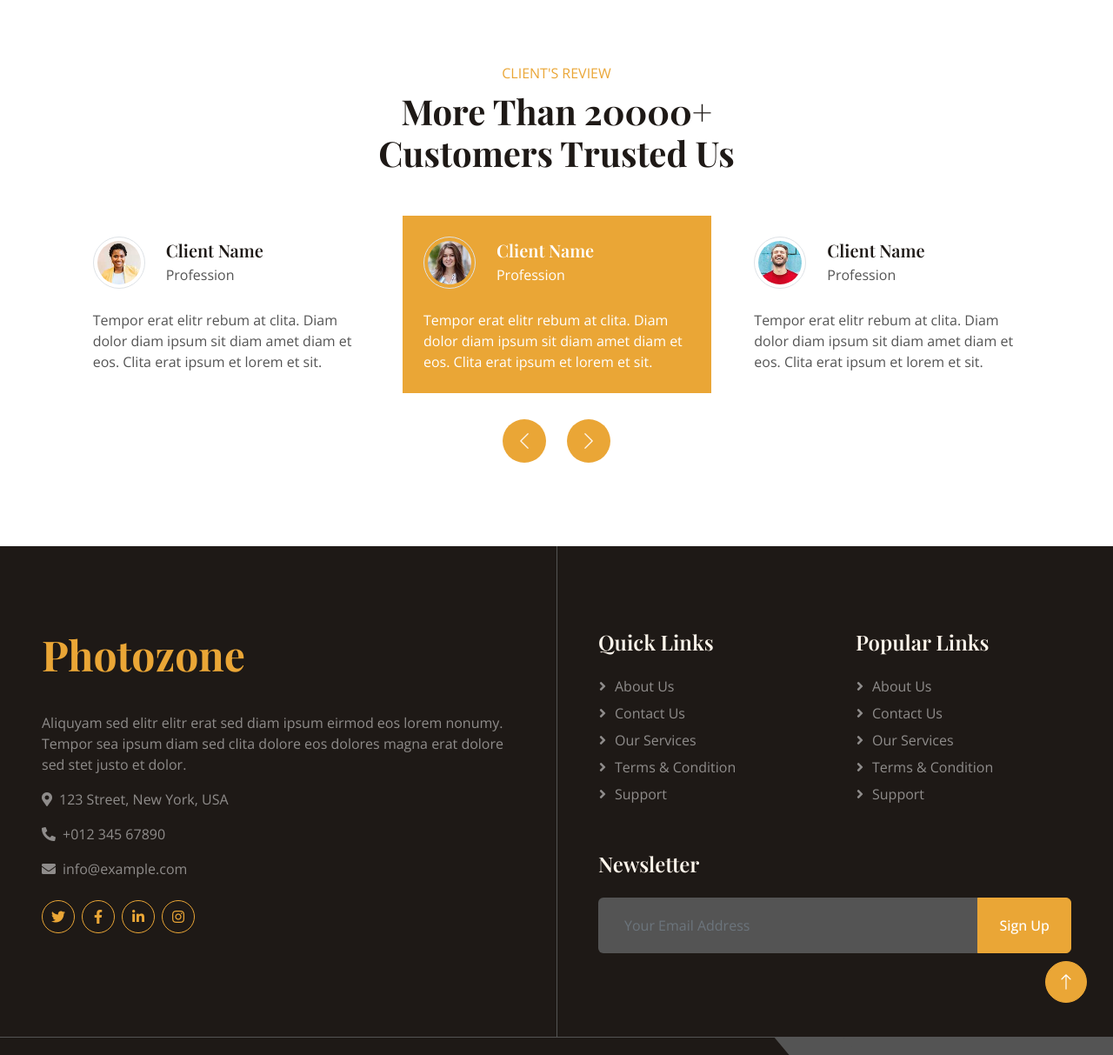
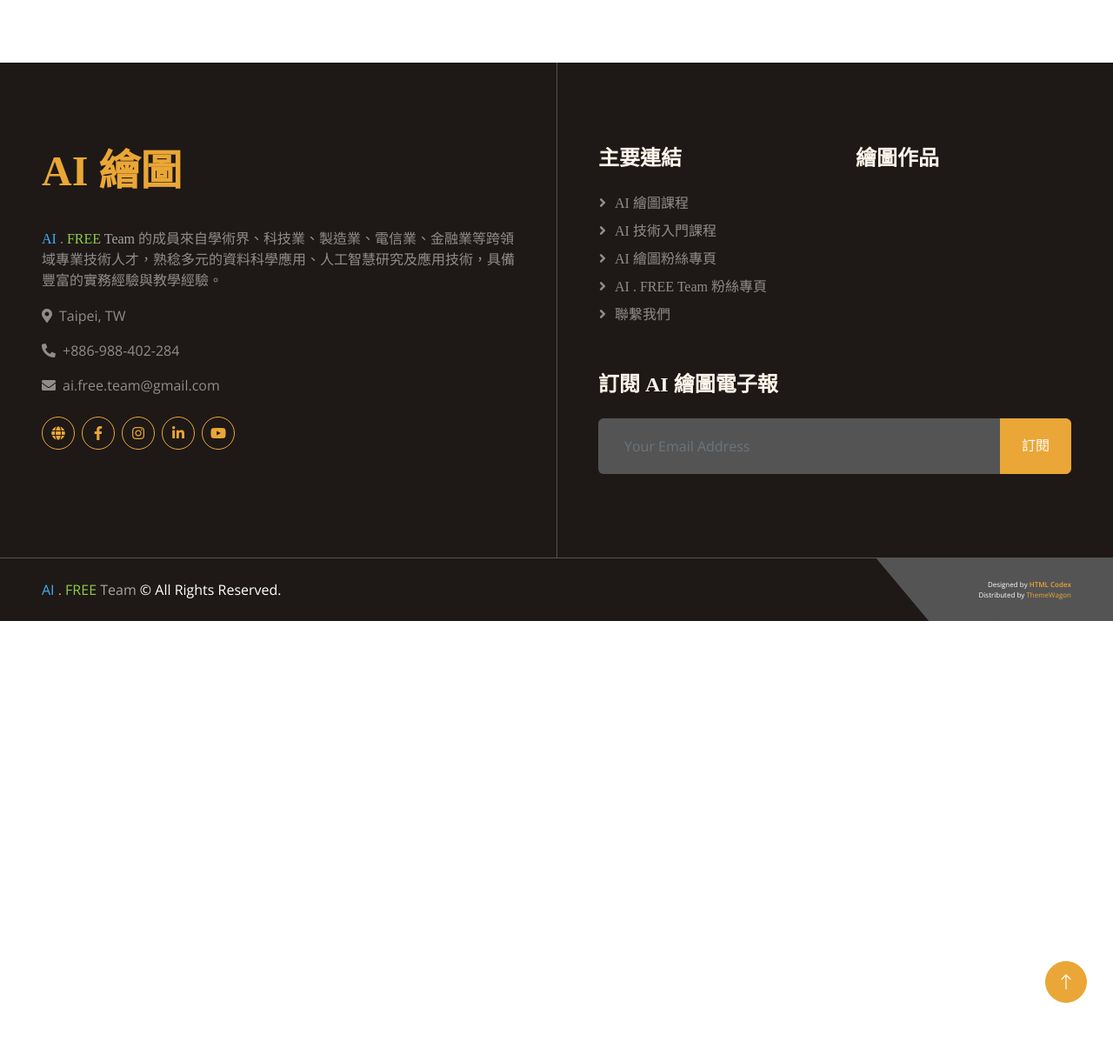
Before and after one commit to ai-art-master/ai-art-master.github.io, a Jekyll site: the page index.html, which Jekyll copies as it is, in a window 1280 px wide and 1400 px high, scrolled down 4383 px, cut to the strip 187-1400 px from the top of the window. Shown: the whole strip at 87% size. Built offline with Jekyll 4.4.1, drawn with Linux system fonts in a browser that asks for light colours; nearby versions of some CDN libraries; some of the changed text lies outside the part shown.

Commit message:
Update index.html

```diff
--- a/index.html
+++ b/index.html
@@ -98,7 +98,7 @@
                             data-src="https://www.youtube.com/embed/LFcj78cp8Bg" data-bs-target="#videoModal">
                             <span></span>
                         </button>
-                        <h5 class="ms-4 mb-0 d-none d-sm-block">Watch Video 網站建置中...</h5>
+                        <h5 class="ms-4 mb-0 d-none d-sm-block" style="font-family:Microsoft JhengHei">介紹影片</h5>
                     </div>
                 </div>
                 <div class="col-lg-6 animated fadeIn">
@@ -155,10 +155,14 @@
                 <div class="col-lg-6 wow fadeInUp" data-wow-delay="0.1s">
                     <div class="row g-3 img-twice position-relative h-100">
                         <div class="col-6">
-                            <img class="img-fluid bg-light p-3" src="img/about-1.jpg" alt="">
+                            <a class="project-title h5 mb-0" href="img/about-1.jpg" data-lightbox="project">
+                                <img class="img-fluid bg-light p-3" src="img/about-1.jpg" alt="">
+                            </a>
                         </div>
                         <div class="col-6 align-self-end">
-                            <img class="img-fluid bg-light p-3" src="img/about-2.jpg" alt="">
+                            <a class="project-title h5 mb-0" href="img/about-2.jpg" data-lightbox="project">
+                                <img class="img-fluid bg-light p-3" src="img/about-2.jpg" alt="">
+                            </a>
                         </div>
                     </div>
                 </div>
@@ -304,17 +308,19 @@
                     <div class="row g-3">
                         <div class="col-12">
                             <div class="project-item">
+                                <a href="img/project-5.jpg" data-lightbox="project">
                                 <img class="img-fluid" src="img/project-5.jpg" alt="">
-                                <a class="project-title h5 mb-0" href="img/project-5.jpg" data-lightbox="project" style="font-family:Microsoft JhengHei">
-                                    二次元插畫
+                                <font class="project-title h5 mb-0" style="font-family:Microsoft JhengHei">
+                                    二次元插畫</font>
                                 </a>
                             </div>
                         </div>
                         <div class="col-12">
                             <div class="project-item">
+                                <a href="img/project-1.jpg" data-lightbox="project">
                                 <img class="img-fluid" src="img/project-1.jpg" alt="">
-                                <a class="project-title h5 mb-0" href="img/project-1.jpg" data-lightbox="project" style="font-family:Microsoft JhengHei">
-                                    Logo 設計
+                                <font class="project-title h5 mb-0" style="font-family:Microsoft JhengHei">
+                                    Logo 設計</font>
                                 </a>
                             </div>
                         </div>
@@ -324,17 +330,19 @@
                     <div class="row g-3">
                         <div class="col-12">
                             <div class="project-item">
+                                <a href="img/project-2.jpg" data-lightbox="project">
                                 <img class="img-fluid" src="img/project-2.jpg" alt="">
-                                <a class="project-title h5 mb-0" href="img/project-2.jpg" data-lightbox="project" style="font-family:Microsoft JhengHei">
-                                    視覺藝術
+                                <font class="project-title h5 mb-0" style="font-family:Microsoft JhengHei">
+                                    視覺藝術</font>
                                 </a>
                             </div>
                         </div>
                         <div class="col-12">
                             <div class="project-item">
+                                <a href="img/project-6.jpg" data-lightbox="project">
                                 <img class="img-fluid" src="img/project-6.jpg" alt="">
-                                <a class="project-title h5 mb-0" href="img/project-6.jpg" data-lightbox="project" style="font-family:Microsoft JhengHei">
-                                    人像封面
+                                <font class="project-title h5 mb-0" style="font-family:Microsoft JhengHei">
+                                    人像封面</font>
                                 </a>
                             </div>
                         </div>
@@ -344,17 +352,19 @@
                     <div class="row g-3">
                         <div class="col-12">
                             <div class="project-item">
+                                <a href="img/project-3.jpg" data-lightbox="project">
                                 <img class="img-fluid" src="img/project-3.jpg" alt="">
-                                <a class="project-title h5 mb-0" href="img/project-3.jpg" data-lightbox="project" style="font-family:Microsoft JhengHei">
-                                    機甲戰士
+                                <font class="project-title h5 mb-0" style="font-family:Microsoft JhengHei">
+                                    機甲戰士</font>
                                 </a>
                             </div>
                         </div>
                         <div class="col-12">
                             <div class="project-item">
+                                <a href="img/project-7.jpg" data-lightbox="project">
                                 <img class="img-fluid" src="img/project-7.jpg" alt="">
-                                <a class="project-title h5 mb-0" href="img/project-7.jpg" data-lightbox="project" style="font-family:Microsoft JhengHei">
-                                    唯美主題
+                                <font class="project-title h5 mb-0" style="font-family:Microsoft JhengHei">
+                                    唯美主題</font>
                                 </a>
                             </div>
                         </div>
@@ -364,17 +374,19 @@
                     <div class="row g-3">
                         <div class="col-12">
                             <div class="project-item">
+                                <a href="img/project-4.jpg" data-lightbox="project">
                                 <img class="img-fluid" src="img/project-4.jpg" alt="">
-                                <a class="project-title h5 mb-0" href="img/project-4.jpg" data-lightbox="project" style="font-family:Microsoft JhengHei">
-                                    室內設計
+                                <font class="project-title h5 mb-0" style="font-family:Microsoft JhengHei">
+                                    室內設計</font>
                                 </a>
                             </div>
                         </div>
                         <div class="col-12">
                             <div class="project-item">
+                                <a href="img/project-8.jpg" data-lightbox="project">
                                 <img class="img-fluid" src="img/project-8.jpg" alt="">
-                                <a class="project-title h5 mb-0" href="img/project-8.jpg" data-lightbox="project" style="font-family:Microsoft JhengHei">
-                                    秘境探險
+                                <font class="project-title h5 mb-0" style="font-family:Microsoft JhengHei">
+                                    秘境探險</font>
                                 </a>
                             </div>
                         </div>
@@ -408,9 +420,9 @@
                             </div>
                             <p style="font-family:Microsoft JhengHei">本課程以平易近人的方式介紹 AI 繪圖工具的使用技巧，適時說明 AI 的基本概念，以解答圍繞著 AI 的迷思，同時討論正確使用 AI 繪圖工具與資料的注意事項。</p>
                             <div class="d-flex">
-                                <a class="btn btn-square btn-outline-primary rounded-circle me-2" href=""><i class="fab fa-facebook-f"></i></a>
-                                <a class="btn btn-square btn-outline-primary rounded-circle me-2" href=""><i class="fab fa-twitter"></i></a>
-                                <a class="btn btn-square btn-outline-primary rounded-circle me-2" href=""><i class="fab fa-instagram"></i></a>
+                                <a class="btn btn-square btn-outline-primary rounded-circle me-2" href="https://hahow.in/cr/ai-art-master" target="_blank"><i class="fas fa-globe"></i></a>
+                                <a class="btn btn-square btn-outline-primary rounded-circle me-2" href="https://www.facebook.com/aifreegallery" target="_blank"><i class="fab fa-facebook-f"></i></a>
+                                <a class="btn btn-square btn-outline-primary rounded-circle me-2" href="https://www.instagram.com/aifreegallery/" target="_blank"><i class="fab fa-instagram"></i></a>
                             </div>
                         </div>
                     </div>
@@ -431,9 +443,9 @@
                             </div>
                             <p style="font-family:Microsoft JhengHei">AI 正是近年來最具代表性的科技話題，而且也是許多人想要發展卻無從下手的領域。因此，本課程將鎖定 AI 初學者，從零打造人工智慧斜槓人才。</p>
                             <div class="d-flex">
-                                <a class="btn btn-square btn-outline-primary rounded-circle me-2" href=""><i class="fab fa-facebook-f"></i></a>
-                                <a class="btn btn-square btn-outline-primary rounded-circle me-2" href=""><i class="fab fa-twitter"></i></a>
-                                <a class="btn btn-square btn-outline-primary rounded-circle me-2" href=""><i class="fab fa-instagram"></i></a>
+                                <a class="btn btn-square btn-outline-primary rounded-circle me-2" href="https://hahow.in/cr/slashie-ai-free-team" target="_blank"><i class="fas fa-globe"></i></a>
+                                <a class="btn btn-square btn-outline-primary rounded-circle me-2" href="https://www.facebook.com/aifreeteam" target="_blank"><i class="fab fa-facebook-f"></i></a>
+                                <a class="btn btn-square btn-outline-primary rounded-circle me-2" href="https://www.instagram.com/aifreeteam/" target="_blank"><i class="fab fa-instagram"></i></a>
                             </div>
                         </div>
                     </div>
@@ -454,9 +466,9 @@
                             </div>
                             <p style="font-family:Microsoft JhengHei">課程籌辦中，預計6月中開放報名，7月底開課。</p>
                             <div class="d-flex">
-                                <a class="btn btn-square btn-outline-primary rounded-circle me-2" href=""><i class="fab fa-facebook-f"></i></a>
-                                <a class="btn btn-square btn-outline-primary rounded-circle me-2" href=""><i class="fab fa-twitter"></i></a>
-                                <a class="btn btn-square btn-outline-primary rounded-circle me-2" href=""><i class="fab fa-instagram"></i></a>
+                                <a class="btn btn-square btn-outline-primary rounded-circle me-2" href="https://hahow.in/cr/ai-art-master" target="_blank"><i class="fas fa-globe"></i></a>
+                                <a class="btn btn-square btn-outline-primary rounded-circle me-2" href="https://www.facebook.com/aifreegallery" target="_blank"><i class="fab fa-facebook-f"></i></a>
+                                <a class="btn btn-square btn-outline-primary rounded-circle me-2" href="https://www.instagram.com/aifreegallery/" target="_blank"><i class="fab fa-instagram"></i></a>
                             </div>
                         </div>
                     </div>
@@ -477,9 +489,9 @@
                             </div>
                             <p>提供各風格主題：設計/修圖/創作/藝術等服務。</p>
                             <div class="d-flex">
-                                <a class="btn btn-square btn-outline-primary rounded-circle me-2" href=""><i class="fab fa-facebook-f"></i></a>
-                                <a class="btn btn-square btn-outline-primary rounded-circle me-2" href=""><i class="fab fa-twitter"></i></a>
-                                <a class="btn btn-square btn-outline-primary rounded-circle me-2" href=""><i class="fab fa-instagram"></i></a>
+                                <a class="btn btn-square btn-outline-primary rounded-circle me-2" href="https://hahow.in/cr/ai-art-master" target="_blank"><i class="fas fa-globe"></i></a>
+                                <a class="btn btn-square btn-outline-primary rounded-circle me-2" href="https://www.facebook.com/aifreegallery" target="_blank"><i class="fab fa-facebook-f"></i></a>
+                                <a class="btn btn-square btn-outline-primary rounded-circle me-2" href="https://www.instagram.com/aifreegallery/" target="_blank"><i class="fab fa-instagram"></i></a>
                             </div>
                         </div>
                     </div>
@@ -491,7 +503,7 @@
 
 
     <!-- Testimonial Start -->
-    <div class="container-xxl py-5">
+    <!-- <div class="container-xxl py-5">
         <div class="container">
             <div class="text-center mx-auto mb-5 wow fadeInUp" data-wow-delay="0.1s" style="max-width: 500px;">
                 <p class="text-primary text-uppercase mb-2">Client's Review</p>
@@ -540,7 +552,7 @@
                 </div>
             </div>
         </div>
-    </div>
+    </div> -->
     <!-- Testimonial End -->
 
 
@@ -548,44 +560,50 @@
     <div class="container-fluid footer position-relative bg-dark text-white-50 mt-5 py-5 px-4 px-lg-5 wow fadeIn" data-wow-delay="0.1s">
         <div class="row g-5 py-5">
             <div class="col-lg-6 pe-lg-5">
-                <a href="index.html" class="navbar-brand">
-                    <h1 class="display-5 text-primary">Photozone</h1>
+                <a href="" class="navbar-brand">
+                    <h1 class="display-5 text-primary" style="font-family:Microsoft JhengHei">AI 繪圖</h1>
                 </a>
-                <p>Aliquyam sed elitr elitr erat sed diam ipsum eirmod eos lorem nonumy. Tempor sea ipsum diam  sed clita dolore eos dolores magna erat dolore sed stet justo et dolor.</p>
-                <p><i class="fa fa-map-marker-alt me-2"></i>123 Street, New York, USA</p>
-                <p><i class="fa fa-phone-alt me-2"></i>+012 345 67890</p>
-                <p><i class="fa fa-envelope me-2"></i>info@example.com</p>
+                <p style="font-family:Microsoft JhengHei"><font style="color:#3fb0f0">AI</font> . <font style="color:#8dcd49">FREE</font> <font style="color:#a5a5a5">Team</font> 的成員來自學術界、科技業、製造業、電信業、金融業等跨領域專業技術人才，熟稔多元的資料科學應用、人工智慧研究及應用技術，具備豐富的實務經驗與教學經驗。</p>
+                <p><i class="fa fa-map-marker-alt me-2"></i>Taipei, TW</p>
+                <p><i class="fa fa-phone-alt me-2"></i>+886-988-402-284</p>
+                <p><i class="fa fa-envelope me-2"></i>ai.free.team@gmail.com</p>
                 <div class="d-flex justify-content-start mt-4">
-                    <a class="btn btn-square btn-outline-primary rounded-circle me-2" href="#"><i class="fab fa-twitter"></i></a>
-                    <a class="btn btn-square btn-outline-primary rounded-circle me-2" href="#"><i class="fab fa-facebook-f"></i></a>
-                    <a class="btn btn-square btn-outline-primary rounded-circle me-2" href="#"><i class="fab fa-linkedin-in"></i></a>
-                    <a class="btn btn-square btn-outline-primary rounded-circle me-2" href="#"><i class="fab fa-instagram"></i></a>
+                    <a class="btn btn-square btn-outline-primary rounded-circle me-2" href="https://ai-free-team.github.io/" target="_blank"><i class="fas fa-globe"></i></a>
+                    <a class="btn btn-square btn-outline-primary rounded-circle me-2" href="https://www.facebook.com/aifreeteam" target="_blank"><i class="fab fa-facebook-f"></i></a>
+                    <a class="btn btn-square btn-outline-primary rounded-circle me-2" href="https://www.instagram.com/aifreeteam/" target="_blank"><i class="fab fa-instagram"></i></a>
+                    <a class="btn btn-square btn-outline-primary rounded-circle me-2" href="https://www.linkedin.com/company/ai-free-team/" target="_blank"><i class="fab fa-linkedin-in"></i></a>
+                    <a class="btn btn-square btn-outline-primary rounded-circle me-2" href="https://www.youtube.com/@ai.freeteam515" target="_blank"><i class="fab fa-youtube"></i></a>
                 </div>
             </div>
             <div class="col-lg-6 ps-lg-5">
                 <div class="row g-5">
                     <div class="col-sm-6">
-                        <h4 class="text-light mb-4">Quick Links</h4>
-                        <a class="btn btn-link" href="">About Us</a>
+                        <h4 class="text-light mb-4" style="font-family:Microsoft JhengHei">主要連結</h4>
+                        <a class="btn btn-link" target="_blank" href="https://hahow.in/cr/ai-art-master" style="font-family:Microsoft JhengHei">AI 繪圖課程</a>
+                        <a class="btn btn-link" target="_blank" href="https://hahow.in/cr/slashie-ai-free-team" style="font-family:Microsoft JhengHei">AI 技術入門課程</a>
+                        <a class="btn btn-link" target="_blank" href="https://www.facebook.com/aifreegallery" style="font-family:Microsoft JhengHei">AI 繪圖粉絲專頁</a>
+                        <a class="btn btn-link" target="_blank" href="https://www.facebook.com/aifreeteam" style="font-family:Microsoft JhengHei">AI . FREE Team 粉絲專頁</a>
+                        <a class="btn btn-link" href="mailto:ai.free.team@gmail.com" style="font-family:Microsoft JhengHei">聯繫我們</a>
+                    </div>
+                    <div class="col-sm-6">
+                        <h4 class="text-light mb-4" style="font-family:Microsoft JhengHei">繪圖作品</h4>
+                        <!-- <a class="btn btn-link" href="">About Us</a>
                         <a class="btn btn-link" href="">Contact Us</a>
                         <a class="btn btn-link" href="">Our Services</a>
                         <a class="btn btn-link" href="">Terms & Condition</a>
-                        <a class="btn btn-link" href="">Support</a>
-                    </div>
-                    <div class="col-sm-6">
-                        <h4 class="text-light mb-4">Popular Links</h4>
-                        <a class="btn btn-link" href="">About Us</a>
-                        <a class="btn btn-link" href="">Contact Us</a>
-                        <a class="btn btn-link" href="">Our Services</a>
-                        <a class="btn btn-link" href="">Terms & Condition</a>
-                        <a class="btn btn-link" href="">Support</a>
+                        <a class="btn btn-link" href="">Support</a> -->
                     </div>
                     <div class="col-sm-12">
-                        <h4 class="text-light mb-4">Newsletter</h4>
+                        <h4 class="text-light mb-4" style="font-family:Microsoft JhengHei">訂閱 AI 繪圖電子報</h4>
                         <div class="w-100">
-                            <div class="input-group">
-                                <input type="text" class="form-control border-0 bg-secondary" style="padding: 20px 30px;" placeholder="Your Email Address"><button class="btn btn-primary px-4">Sign Up</button>
-                            </div>
+                                <form class="input-group" action="https://formspree.io/f/moqzboqk" method="POST">
+                                    <input type="email" name="email" class="form-control border-0 bg-secondary" style="padding: 20px 30px;color: white;" placeholder="Your Email Address" required oninvalid="this.setCustomValidity('請輸入正確的Email格式。')">
+                                    <textarea name="message" style="display: none;">訂閱 AI 繪圖電子報</textarea>
+                                  <!-- your other form fields go here -->
+                                  <button type="submit" class="btn btn-primary px-4" style="font-family:Microsoft JhengHei">訂閱</button>
+                                </form>
+                                <!-- <input type="email" name="email" class="form-control border-0 bg-secondary" style="padding: 20px 30px;" placeholder="Your Email Address"><button class="btn btn-primary px-4">Sign Up</button> -->
+
                         </div>
                     </div>
                 </div>
@@ -599,9 +617,9 @@
     <div class="container-fluid bg-dark text-white border-top border-secondary px-0">
         <div class="d-flex flex-column flex-md-row justify-content-between">
             <div class="py-4 px-5 text-center text-md-start">
-                <p class="mb-0">&copy; <a class="text-primary" href="#">Your Site Name</a>. All Rights Reserved.</p>
+                <p class="mb-0"><a class="text-primary" href="https://www.facebook.com/aifreeteam"><font style="color:#3fb0f0">AI</font> . <font style="color:#8dcd49">FREE</font> <font style="color:#a5a5a5">Team</font></a>  &copy;  All Rights Reserved.</p>
             </div>
-            <div class="py-4 px-5 bg-secondary footer-shape position-relative text-center text-md-end">
+            <div class="py-4 px-5 bg-secondary footer-shape position-relative text-center text-md-end" style="font-size:8px">
                 <!--/*** This template is free as long as you keep the footer author’s credit link/attribution link/backlink. If you'd like to use the template without the footer author’s credit link/attribution link/backlink, you can purchase the Credit Removal License from "https://htmlcodex.com/credit-removal". Thank you for your support. ***/-->
                 <p class="mb-0">Designed by <a class="text-primary fw-bold" href="https://htmlcodex.com">HTML Codex</a></p>  Distributed by <a href="https://themewagon.com" target="_blank" >ThemeWagon</a>
             </div>
```
